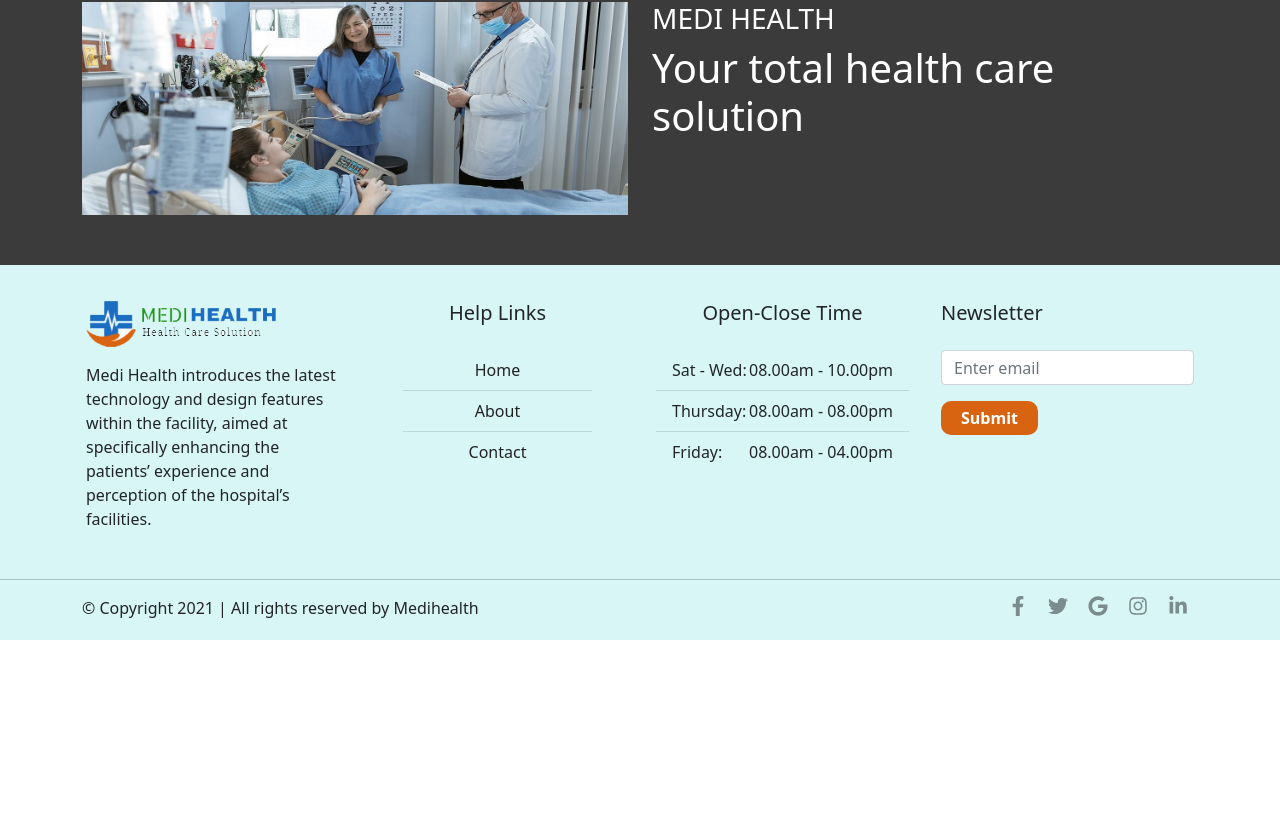
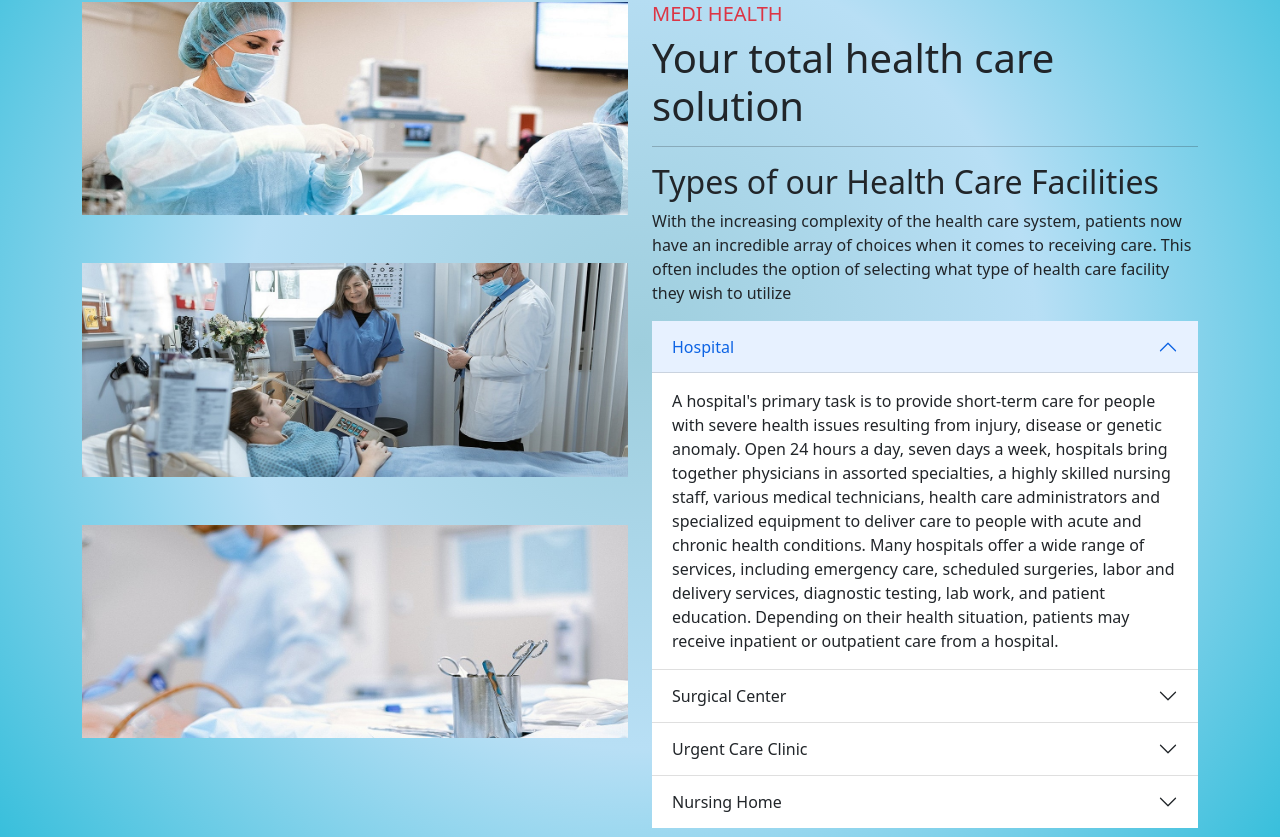
Before and after one commit to Zahid-Nabi/medi-health, a React (Create React App) app: page /about in a window 1280 px wide. Shown: the part 243-1080 px from the top of the page. Before the commit the page ends 883 px from the top, so only its background shows below. Built offline with nearby package versions, Linux system fonts and the light colour scheme; no server answers.

Commit message:
About us page complete

```diff
--- a/src/components/About/About.css
+++ b/src/components/About/About.css
@@ -1,45 +1,5 @@
 #about {
-    background: #3B3B3B;
-    color: #ffffff;
+    background: rgb(158,206,221);
+    background: radial-gradient(circle, rgba(158,206,221,1) 0%, rgba(184,223,245,1) 48%, rgba(48,189,218,1) 100%);
     padding: 50px 0;
   }
-  .nav-tabs {
-    margin-top: 20px;
-    border-bottom: 1px solid #606060;
-  }
-  .nav-tabs > li {
-    float: left;
-    margin-bottom: -1px;
-  }
-  .nav-tabs > li > a {
-      display: block;
-        color: #ffffff;
-        font-size: 16px;
-        padding: 10px 20px;
-        border: 0;
-        border-radius: 0;
-  }
-  .nav-tabs > li > a:hover {
-    background-color: transparent;
-  }
-  .nav-tabs > li.active > a,
-  .nav-tabs > li.active > a:hover,
-  .nav-tabs > li.active > a:focus {
-    color: #00c6d7;
-    cursor: default;
-    background-color: transparent;
-    border: 1px solid transparent;
-    border-bottom-color: transparent;
-  }
-  .tab-content {
-    padding-top: 20px;
-  }
-
-  .tab-content a {
-      color: #0CC;
-  }
-
-  .tab-content a:hover, .tab-content a:link {
-      color: #FF0;
-      text-decoration: none;
-  }
--- a/src/components/About/About.js
+++ b/src/components/About/About.js
@@ -1,6 +1,9 @@
 import React from 'react';
 import './About.css';
-import aboutImg from '../../images/slide3.jpg';
+import aboutImg1 from '../../images/slide1.jpg';
+import aboutImg2 from '../../images/slide2.jpg';
+import aboutImg3 from '../../images/slide3.jpg';
+import Accordion from 'react-bootstrap/Accordion';
 
 const About = () => {
     return (
@@ -15,36 +18,50 @@
                         </div>
                     </div>
                     <div className="col-md-6 col-sm-12">
-                        <img src={aboutImg} className="img-fluid" alt="about img" />
+                        <div className="mb-5">
+                            <img src={aboutImg1} className="img-fluid" alt="about img" />
+                        </div>
+                        <div className="mb-5">
+                            <img src={aboutImg3} className="img-fluid" alt="about img" />
+                        </div>
+                        <div className="mb-5">
+                            <img src={aboutImg2} className="img-fluid" alt="about img" />
+                        </div>
+
                     </div>
                     <div className="col-md-6 col-sm-12">
-                        <h3 className="bold">MEDI HEALTH</h3>
+                        <h5 className="bold text-danger">MEDI HEALTH</h5>
                         <h1 className="heading bold">Your total health care solution</h1>
+                        <hr />
+                        <h2>Types of our Health Care Facilities</h2>
+                        <p>With the increasing complexity of the health care system, patients now have an incredible array of choices when it comes to receiving care. This often includes the option of selecting what type of health care facility they wish to utilize</p>
+                        <Accordion defaultActiveKey="0" flush>
+                            <Accordion.Item eventKey="0">
+                                <Accordion.Header>Hospital</Accordion.Header>
+                                <Accordion.Body>
+                                    A hospital's primary task is to provide short-term care for people with severe health issues resulting from injury, disease or genetic anomaly. Open 24 hours a day, seven days a week, hospitals bring together physicians in assorted specialties, a highly skilled nursing staff, various medical technicians, health care administrators and specialized equipment to deliver care to people with acute and chronic health conditions. Many hospitals offer a wide range of services, including emergency care, scheduled surgeries, labor and delivery services, diagnostic testing, lab work, and patient education. Depending on their health situation, patients may receive inpatient or outpatient care from a hospital.
+                                </Accordion.Body>
+                            </Accordion.Item>
+                            <Accordion.Item eventKey="1">
+                                <Accordion.Header>Surgical Center</Accordion.Header>
+                                <Accordion.Body>
+                                    Some surgeries are too complex to be done safely in a doctor's office but simple enough that patients generally do not require hospital care after undergoing them. Ambulatory surgical centers are designed to provide these types of procedures. Also referred to as outpatient or same day surgery centers, these facilities offer a safe environment for the surgery and basic monitoring during the initial post-operation hours. Ambulatory surgical centers are often a less expensive option than a hospital. A study led by Dr. John Hollingsworth, a researcher at the University of Michigan's Dow Division of Health Services Research and Center for Healthcare Outcomes & Policy and an assistant professor of urology at the university, compared the cost of 22 common urology procedures at various health care facilities and found that the same procedures generally cost significantly less when performed at an ambulatory surgical center instead of a hospital.
+                                </Accordion.Body>
+                            </Accordion.Item>
+                            <Accordion.Item eventKey="2">
+                                <Accordion.Header>Urgent Care Clinic</Accordion.Header>
+                                <Accordion.Body>
+                                    When patients are unable to get to their doctor's office or want basic medical care without an appointment, an urgent care clinic might be the perfect choice. Sometimes called walk-in clinics, these facilities offer outpatient care immediately. However, it is important to note that an urgent care clinic is not the same as a hospital's emergency room. If the issue is something that you would normally see your doctor for like a stomach virus or a sprained ankle, then an urgent care clinic is appropriate. If you have a complex health situation or your issue is a true medical emergency like chest pain, breathing difficulties, broken bones or an extremely high fever, then you should head to the hospital's emergency room without delay.
+                                </Accordion.Body>
+                            </Accordion.Item>
+                            <Accordion.Item eventKey="3">
+                                <Accordion.Header>Nursing Home</Accordion.Header>
+                                <Accordion.Body>
+                                    A nursing home is designed for patients who require constant care but do not need to be hospitalized and cannot be cared for at home. Often associated with seniors who require custodial care in a residential facility, it can actually serve patients of all ages who require this level of care. Nursing homes have medical personal onsite 24 hours a day. A physician, skilled nurses and therapists are on staff to oversee and provide medical care, assistance with medications, and services like physical, speech and occupational therapy. In addition, the nursing home's staff offers help with basic tasks that can be challenging for individuals with health issues, including feeding, bathing and dressing.
+                                </Accordion.Body>
+                            </Accordion.Item>
+                        </Accordion>
 
-
-
-
-                        {/* <ul className="nav nav-tabs" role="tablist">
-                            <li className="active"><a href="#design" aria-controls="design" role="tab" data-toggle="tab">DESIGN</a></li>
-                            <li><a href="#mobile" aria-controls="mobile" role="tab" data-toggle="tab">MOBILE</a></li>
-                            <li><a href="#social" aria-controls="social" role="tab" data-toggle="tab">SOCIAL</a></li>
-                        </ul>
-
-                        <div className="tab-content">
-                            <div role="tabpanel" className="tab-pane active" id="design">
-                                <p>Duis aute irure dolor in in voluptate velit esse cillum dolore eu fugiat nulla pariatur. Sed id est tincidunt, iaculis nulla vel, sodales metus. Morbi interdum accumsan augue, in accumsan neque lacinia sed. Fusce cursus eu ligula ut gravida.</p>
-                                <p>Lorem ipsum dolor sit amet, consectetuer adipiscing elit, sed diam nonummy nibh euismod tincidunt ut laoreet. Dolore magna aliquam erat volutpat.</p>
-                            </div>
-                            <div role="tabpanel" className="tab-pane" id="mobile">
-                                <p>Aenean commodo ligula eget dolor. Lorem ipsum dolor sit amet, consectetuer adipiscing elit. Lorem ipsum dolor sit amet, consectetuer adipiscing elit.</p>
-                                <p>Gid in reprehenderit in voluptate velit esse cillum dolore eu fugiat nulla pariatur. Lorem ipsum dolor sit amet, consectetuer adipiscing elit, sed diam nonummy nibh euismod tincidunt ut laoreet.</p>
-                            </div>
-                            <div role="tabpanel" className="tab-pane" id="social">
-                                <p>Pellentesque elementum, lacus sit amet posuere, quam quam tristique nisi, nec ornare ligula magna id nisl. Donec blandit enim ac semper facilisis. Curabitur eu laoreet mauris, eget fermentum velit.</p>
-                                <p>Lorem ipsum dolor sit amet, consectetuer adipiscing elit, sed diam nonummy nibh euismod tincidunt ut laoreet. Dolore magna aliquam erat volutpat.</p>
-                            </div>
-
-                        </div> */}
                     </div>
                 </div>
             </div>
```
